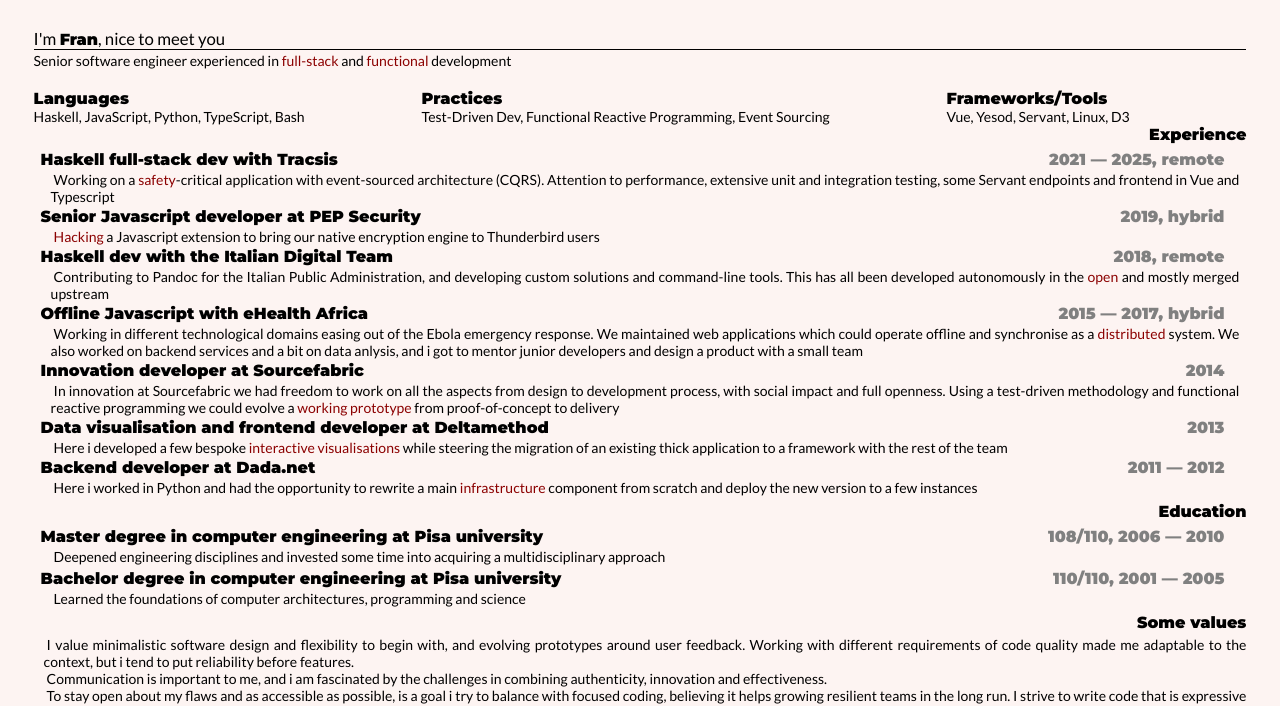
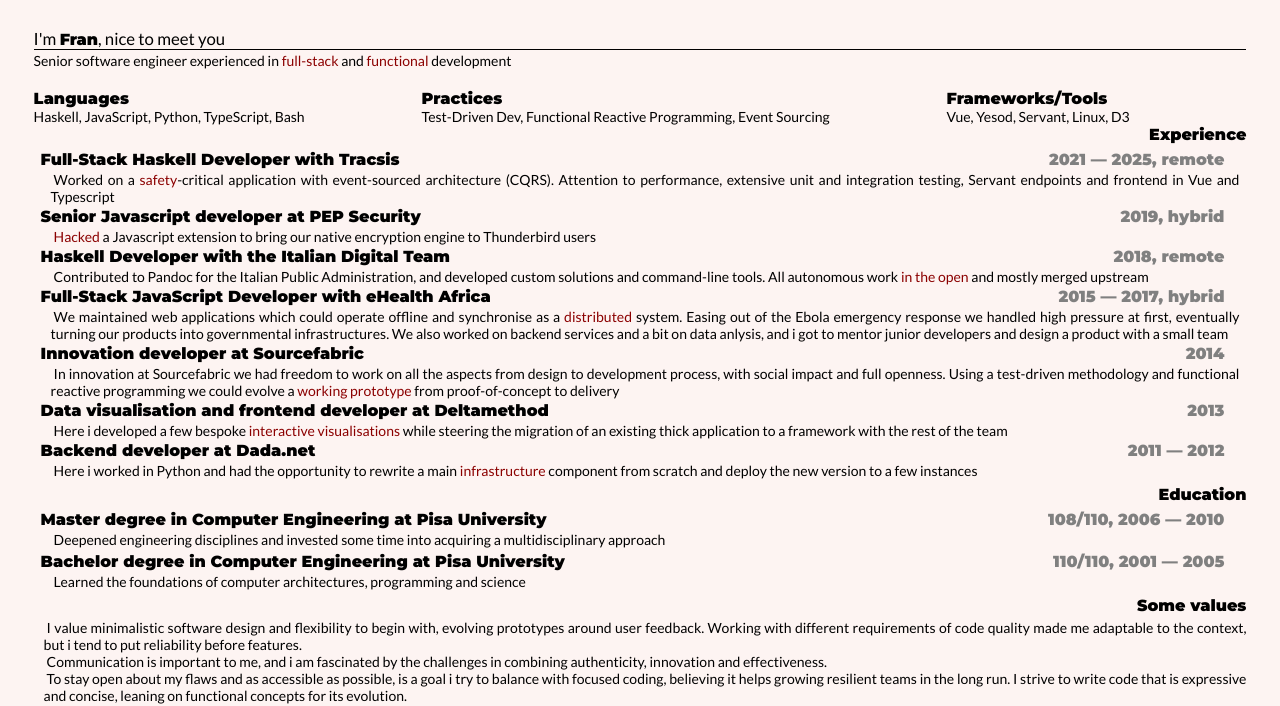
Before and after one commit to danse/resume, a plain HTML site: page practical.html in a window 1280 px wide. Shown: the top 706 px of the page. Drawn offline with Linux system fonts and the light colour scheme.

Commit message:
modify a couple of role descriptions

```diff
--- a/practical.html
+++ b/practical.html
@@ -77,19 +77,19 @@
         <p>
           <table class="chronology">
             <tr class="highlight">
-              <td class="desc">Haskell full-stack dev with Tracsis</td>
+              <td class="desc">Full-Stack Haskell Developer with Tracsis</td>
               <td class="date">2021 &#x2014; 2025, remote</td>
             </tr>
             <tr>
               <td colspan="2" class="detail">
                 <p>
 
-                  Working on
+                  Worked on
                   a <span class="accent">safety</span>-critical
                   application with event-sourced architecture
                   (CQRS). Attention to performance, extensive unit and
-                  integration testing, some Servant endpoints and
-                  frontend in Vue and Typescript
+                  integration testing, Servant endpoints and frontend
+                  in Vue and Typescript
 
                 </p>
               </td>
@@ -101,43 +101,48 @@
             <tr>
               <td colspan="2" class="detail">
                 <p>
-                  <span class="accent">Hacking</span> a Javascript
+                  <span class="accent">Hacked</span> a Javascript
                   extension to bring our native encryption engine to
                   Thunderbird users
                 </p>
               </td>
             </tr>
             <tr class="highlight">
-              <td class="desc">Haskell dev with the Italian Digital Team</td>
+              <td class="desc">Haskell Developer with the Italian Digital Team</td>
               <td class="date">2018, remote</td>
             </tr>
             <tr>
               <td colspan="2" class="detail">
                 <p>
 
-                  Contributing to Pandoc for the Italian Public
-                  Administration, and developing custom solutions and
-                  command-line tools. This has all been developed
-                  autonomously in the <span class="accent">open</span>
-                  and mostly merged upstream
+                  Contributed to Pandoc for the Italian Public
+                  Administration, and developed custom solutions and
+                  command-line tools. All autonomous
+                  work <span class="accent">in the open</span> and
+                  mostly merged upstream
 
                 </p>
               </td>
             </tr>
             <tr class="highlight">
-              <td class="desc">Offline Javascript with eHealth Africa</td>
+              <td class="desc">
+                Full-Stack JavaScript Developer with eHealth Africa
+              </td>
               <td class="date">2015 &#x2014; 2017, hybrid</td>
             </tr>
             <tr>
               <td colspan="2" class="detail">
                 <p>
 
-                  Working in different technological domains easing
-                  out of the Ebola emergency response. We maintained
-                  web applications which could operate offline and
-                  synchronise as
-                  a <span class="accent">distributed</span> system. We
-                  also worked on backend services and a bit on data
+                  We maintained web applications which could operate
+                  offline and synchronise as
+                  a <span class="accent">distributed</span> system.
+
+                  Easing out of the Ebola emergency response we
+                  handled high pressure at first, eventually turning
+                  our products into governmental infrastructures.
+
+                  We also worked on backend services and a bit on data
                   anlysis, and i got to mentor junior developers and
                   design a product with a small team
 
@@ -206,8 +211,8 @@
           <!-- could add "networking and multimedia" curriculum to this -->
           <table class="chronology">
             <tr class="highlight">
-              <td class="desc">Master degree in computer engineering at Pisa
-                university</td>
+              <td class="desc">Master degree in Computer Engineering at Pisa
+                University</td>
               <td class="date">108/110, 2006 &#x2014; 2010</td>
             </tr>
             <tr>
@@ -224,7 +229,7 @@
           <!-- linux certification could go here -->
           <table class="chronology">
             <tr class="highlight">
-              <td class="desc">Bachelor degree in computer engineering at Pisa university</td>
+              <td class="desc">Bachelor degree in Computer Engineering at Pisa University</td>
               <td class="date">110/110, 2001 &#x2014; 2005</td>
             </tr>
             <tr>
@@ -250,7 +255,7 @@
           <!-- portability also is a thing for us -->
 
           I value minimalistic software design and flexibility to
-          begin with, and evolving prototypes around user feedback.
+          begin with, evolving prototypes around user feedback.
           Working with different requirements of code quality made me
           adaptable to the context, but i tend to put reliability
           before features.
```
